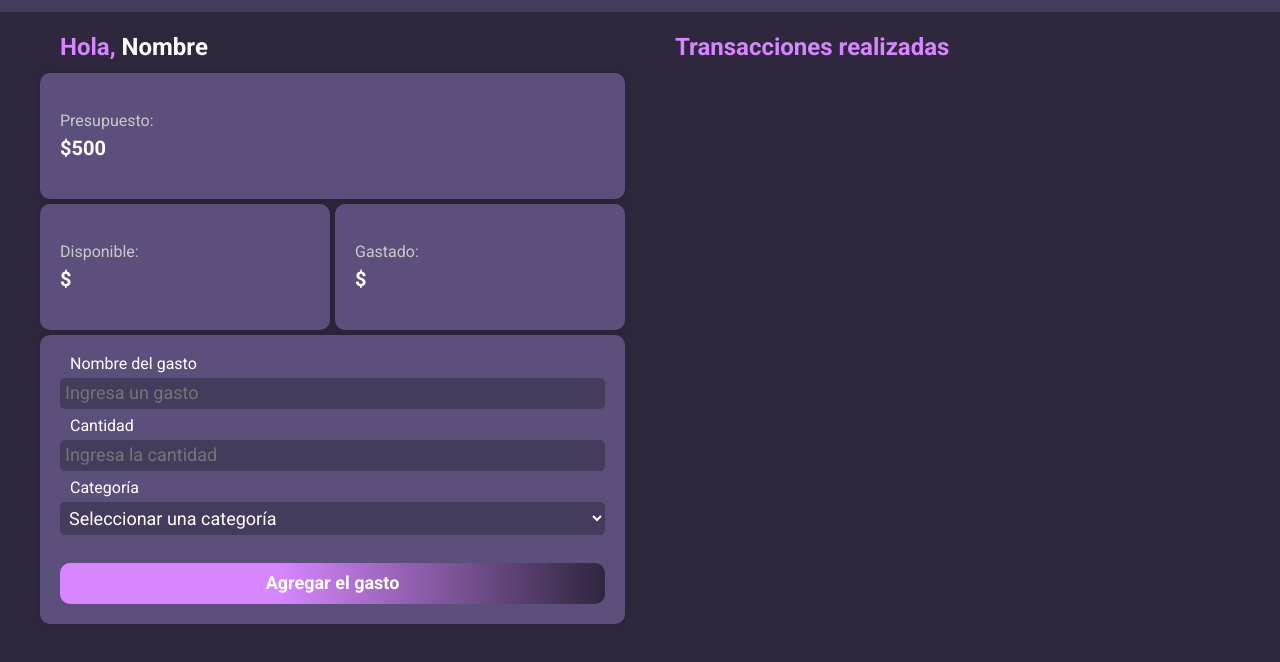
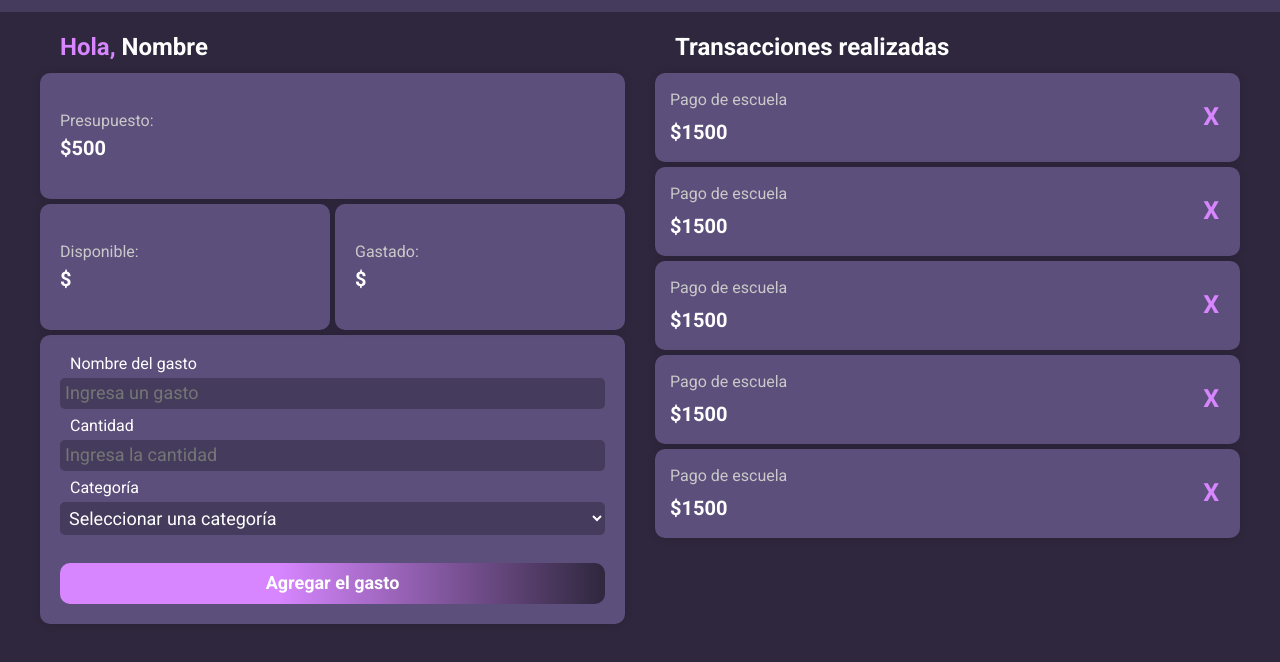
Before and after one commit to ElielM9/EasyFinance-AdminPresupuesto-POO, a website: page src/views/index.html in a window 1280 px wide. Shown: the part 50-712 px from the top of the page. Drawn offline with nearby package versions, Linux system fonts and the light colour scheme; files that its build step writes are made by us from their sources.

Commit message:
Parte visual del proyecto finalizada

```diff
--- a/src/scss/base/_base.scss
+++ b/src/scss/base/_base.scss
@@ -26,6 +26,12 @@ img {
   height: auto;
 }
 
+ul {
+  list-style-type: none;
+  padding: 0;
+  margin: 0;
+}
+
 [class$="__container"] {
   width: 95%;
   max-width: 120rem;
--- a/src/scss/base/_typography.scss
+++ b/src/scss/base/_typography.scss
@@ -22,7 +22,6 @@ h3 {
 [class$="__heading"] {
   margin: 1rem 2rem;
   margin-top: 0;
-  color: var.$secondary-color;
 }
 
 a {
--- a/src/scss/components/_budgetForm.scss
+++ b/src/scss/components/_budgetForm.scss
@@ -34,9 +34,6 @@
   }
 
   &__btn {
-    @include mix.button(
-      linear-gradient(90deg, var.$secondary-color 40%, var.$primary-color 100%),
-      var.$white
-    );
+    @include mix.button(var.$secondary-color, var.$primary-color, var.$white);
   }
 }
--- /dev/null
+++ b/src/scss/components/_expenseItems.scss
@@ -0,0 +1,39 @@
+@use "config/variables" as var;
+@use "config/mixins" as mix;
+
+.expense-item {
+  border-radius: 1rem;
+  padding: 1.5rem;
+  box-shadow: 0 0 10px rgba(0, 0, 0, 0.1);
+  background-color: lighten(var.$primary-color, 20%);
+  display: grid;
+  grid-template-columns: 1fr auto;
+  align-items: center;
+
+  &__description {
+    font-size: 1.6rem;
+    font-weight: 400;
+    color: var.$darkGray;
+    margin: 0;
+  }
+
+  &__price {
+    font-size: 2rem;
+    font-weight: 700;
+    color: var.$white;
+    margin-top: 0.5rem;
+    margin-bottom: 0;
+  }
+
+  &__btn {
+    margin: 0;
+    border: none;
+    outline: none;
+    color: var.$secondary-color;
+    font-weight: 700;
+    font-size: 2.5rem;
+    margin: 0;
+    background-color: transparent;
+    cursor: pointer;
+  }
+}
--- a/src/scss/components/_index.scss
+++ b/src/scss/components/_index.scss
@@ -1,2 +1,3 @@
 @forward "budgetForm";
 @forward "budgetCards";
+@forward "expenseItems";
--- a/src/scss/config/_mixins.scss
+++ b/src/scss/config/_mixins.scss
@@ -42,21 +42,26 @@
 }
 
 // Botones
-@mixin button($bgGradient, $textColor) {
+@mixin button($bgColor1, $bgColor2, $textColor) {
   margin-top: 2rem;
   border: none;
   border-radius: 1rem;
   outline: none;
   display: block;
   padding: 1rem 2rem;
-  background-image: $bgGradient;
+  background: linear-gradient(90deg, $bgColor1 40%, $bgColor2 100%);
   font-size: 1.8rem;
   font-weight: 700;
   color: $textColor;
   text-align: center;
   text-decoration: none;
 
-  @include hover(background-color, 0.3s, ease-in-out) {
+  @include hover(all, 0.3s, ease-in-out) {
+    background: linear-gradient(
+      90deg,
+      darken($bgColor1, 10%) 40%,
+      darken($bgColor2, 10%) 100%
+    );
     cursor: pointer;
   }
 }
--- a/src/scss/layout/_budgetSection.scss
+++ b/src/scss/layout/_budgetSection.scss
@@ -3,6 +3,7 @@
 
 .budget {
   &__heading {
+    color: var.$secondary-color;
     &--name {
       color: var.$white;
     }
--- /dev/null
+++ b/src/scss/layout/_expensesSection.scss
@@ -0,0 +1,6 @@
+.expenses {
+  &__list {
+    display: grid;
+    gap: 0.5rem;
+  }
+}
--- a/src/scss/layout/_index.scss
+++ b/src/scss/layout/_index.scss
@@ -1,3 +1,4 @@
 @forward "header";
 @forward "main";
 @forward "budgetSection";
+@forward "expensesSection"
--- a/src/views/index.html
+++ b/src/views/index.html
@@ -83,7 +83,43 @@
           <h3 class="expenses__heading">Transacciones realizadas</h3>
 
           <div id="expenses">
-            <ul class=""></ul>
+            <ul class="expenses__list">
+              <li class="expense-item">
+                <div class="expense-item__texts">
+                  <p class="expense-item__description">Pago de escuela</p>
+                  <p class="expense-item__price">$1500</p>
+                </div>
+                <button class="expense-item__btn">X</button>
+              </li>
+              <li class="expense-item">
+                <div class="expense-item__texts">
+                  <p class="expense-item__description">Pago de escuela</p>
+                  <p class="expense-item__price">$1500</p>
+                </div>
+                <button class="expense-item__btn">X</button>
+              </li>
+              <li class="expense-item">
+                <div class="expense-item__texts">
+                  <p class="expense-item__description">Pago de escuela</p>
+                  <p class="expense-item__price">$1500</p>
+                </div>
+                <button class="expense-item__btn">X</button>
+              </li>
+              <li class="expense-item">
+                <div class="expense-item__texts">
+                  <p class="expense-item__description">Pago de escuela</p>
+                  <p class="expense-item__price">$1500</p>
+                </div>
+                <button class="expense-item__btn">X</button>
+              </li>
+              <li class="expense-item">
+                <div class="expense-item__texts">
+                  <p class="expense-item__description">Pago de escuela</p>
+                  <p class="expense-item__price">$1500</p>
+                </div>
+                <button class="expense-item__btn">X</button>
+              </li>
+            </ul>
           </div>
         </div>
       </div>
```
Also changed, not shown: public/index.html (+1 -1 lines), public/styles/styles.css, 2 other files.
